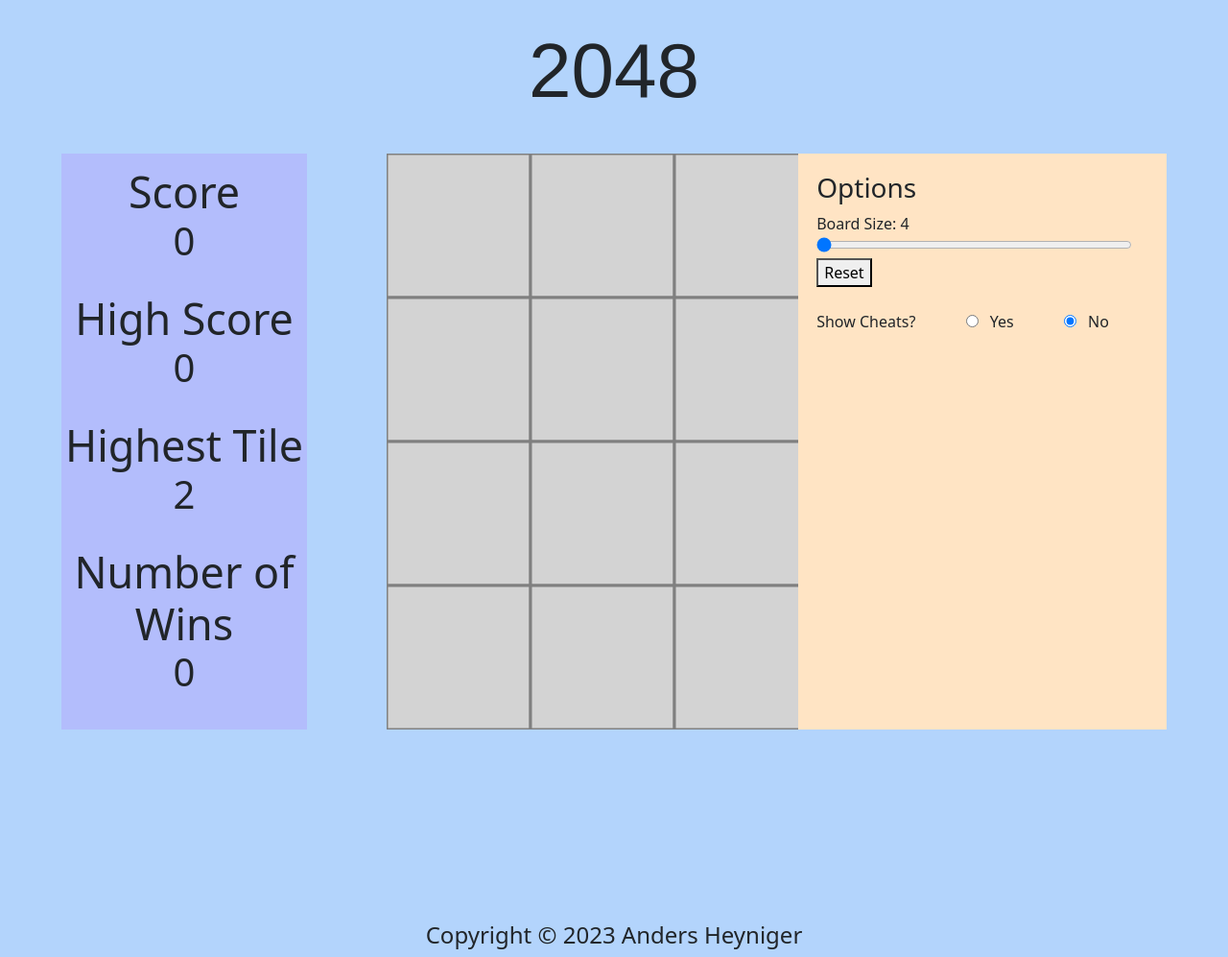
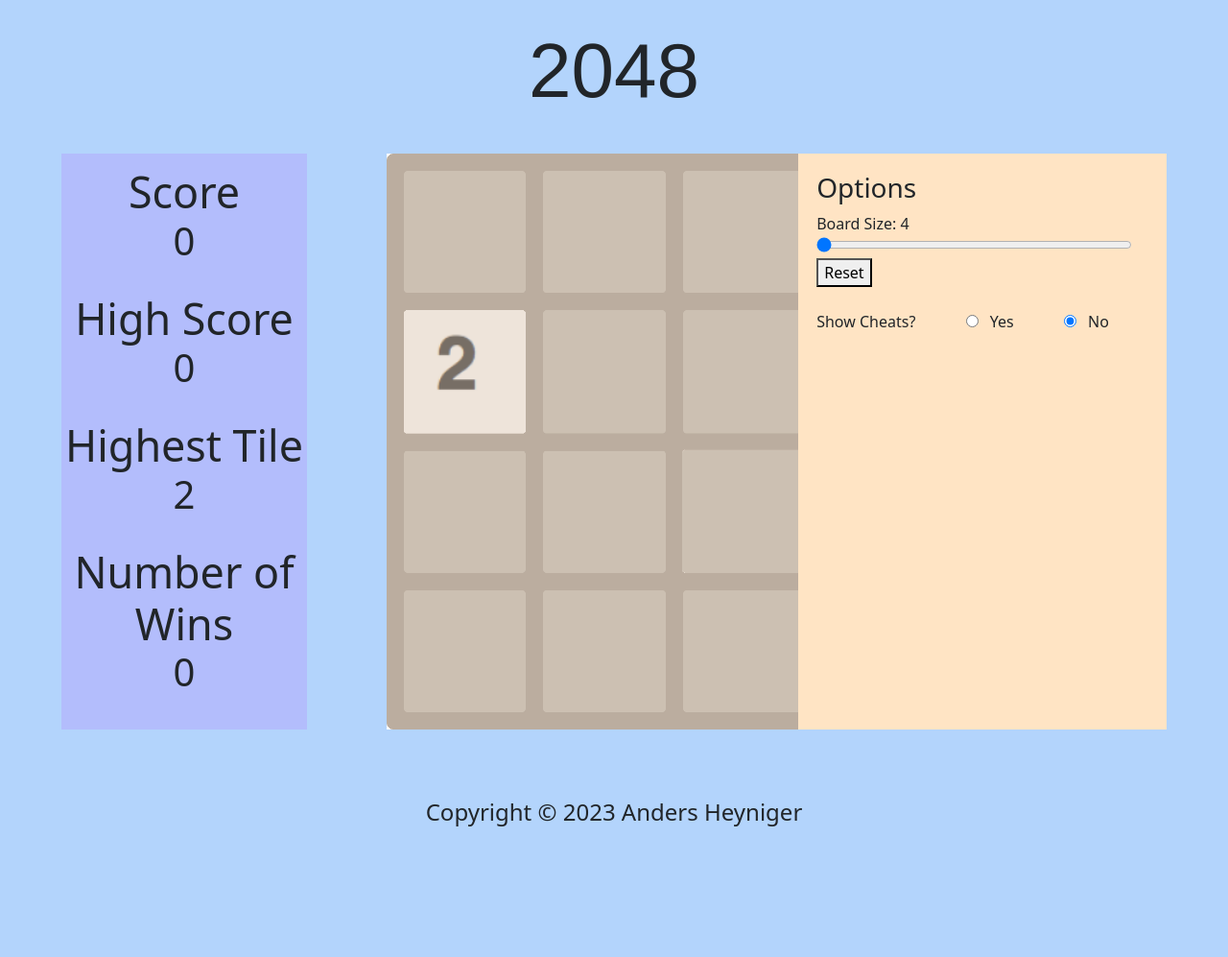
Before and after one commit to AndersHeyniger/cse264_2048, a website: page public/index.html in a window 1280 px wide. Shown: the whole page at 96% size. After the commit the page ends 960 px from the top, so only its background shows below. Drawn offline with Linux system fonts and the light colour scheme.

Commit message:
Now possible to play with original 2048 board/style

```diff
--- a/public/css/style.css
+++ b/public/css/style.css
@@ -30,7 +30,7 @@ body {
 }
 
 #container {
-  margin-top: 2%;
+  margin-top: 1%;
   height: 800px;
   width: 100%;
 }
--- a/public/index.html
+++ b/public/index.html
@@ -91,11 +91,11 @@
         <button type="button" id="spawn">Spawn Tile</button>
       </div>
     </div>
+    <footer>
+      <br><br><br>
+      <h4>Copyright &copy; 2023 Anders Heyniger</h4>
+  </footer>
   </div>
-
-  <footer>
-    <h4>Copyright &copy; 2023 Anders Heyniger</h4>
-</footer>
 
   <script src="js/vendor/jquery.min.js" crossorigin="anonymous"></script>
   <script src="js/vendor/bootstrap.bundle.min.js" crossorigin="anonymous"></script>
--- a/public/js/script.js
+++ b/public/js/script.js
@@ -7,8 +7,16 @@ let tileSize = canvas.offsetWidth / gridSize;
 let spawn2 = true;
 let spawn4 = true;
 let spawn8 = false;
+let classic = true;
 const animationTime = 200; // milliseconds
 const emptyGrid = [[0, 0, 0, 0], [0, 0, 0, 0], [0, 0, 0, 0], [0, 0, 0, 0]];
+
+let board_img_path = "/img/empty_2048_full.png";
+let border_img_path = "/img/empty_2048_border.png";
+let img_paths = ["/img/tile2.PNG", "/img/tile4.PNG", "/img/tile8.PNG",
+                "/img/tile16.PNG", "/img/tile32.PNG", "/img/tile64.PNG", "/img/tile128.PNG",
+                "/img/tile256.PNG", "/img/tile512.PNG", "/img/tile1024.PNG", "/img/tile2048.PNG"];
+let images;
 
 let spawnTiles = true;
 
@@ -29,6 +37,32 @@ $(() => {
 });
 
 function init() {
+    let img_promises = [];
+    let prom = new Promise((resolve, reject) => {
+        let img = new Image(canvas.offsetWidth, canvas.offsetHeight);
+        img.src = board_img_path;
+        img.onload = () => resolve(img);
+        img.onerror = () => reject(new Error("image not loaded"));
+    });
+    img_promises.push(prom);
+    for (let path of img_paths) {
+        let prom = new Promise((resolve, reject) => {
+            let img = new Image(tileSize, tileSize);
+            img.src = path;
+            img.onload = () => resolve(img);
+            img.onerror = () => reject(new Error("image not loaded"));
+        });
+        img_promises.push(prom);
+    }
+    prom = new Promise((resolve, reject) => {
+        let img = new Image(canvas.offsetWidth, canvas.offsetHeight);
+        img.src = border_img_path;
+        img.onload = () => resolve(img);
+        img.onerror = () => reject(new Error("image not loaded"));
+    });
+    img_promises.push(prom);
+    Promise.all(img_promises).then(function (imgs) {
+        images = imgs;
         grid = makeGrid(grid);
         oldgrid = makeGrid();
         if (spawnTiles) placeRandTile(grid);
@@ -45,6 +79,8 @@ function init() {
         drawGrid(grid);
         updateStats();
         $("#size_label").html(`Board Size: ${$("#size").val()}`);
+    });
+
 }
 
 function makeGrid() {
@@ -59,8 +95,8 @@ function makeGrid() {
 }
 
 function drawGrid(grid) {
-    ctx.clearRect(0, 0, canvas.offsetWidth, canvas.offsetHeight);
-
+    //ctx.clearRect(0, 0, canvas.offsetWidth, canvas.offsetHeight);
+    if (!classic) {
         // draw empty tiles first
         for (let i = 0; i < gridSize; i++) {
             for (let j = 0; j < gridSize; j++) {
@@ -79,6 +115,22 @@ function drawGrid(grid) {
                     drawTile(tile, i, j);
                 }
             }
+        }
+    }
+    else {
+        ctx.drawImage(images[0], 0, 0, canvas.offsetWidth, canvas.offsetHeight);
+        for (let i = 0; i < gridSize; i++) {
+            for (let j = 0; j < gridSize; j++) {
+                let tile = grid[i][j];
+                if (tile != 0) {
+                    ctx.drawImage(images[tile], j * tileSize, i * tileSize, tileSize, tileSize);
+                }
+                //ctx.strokeStyle = "#bbada0";
+                //ctx.lineWidth = 23;
+                //ctx.strokeRect(j * tileSize, i * tileSize, tileSize, tileSize);
+            }
+        }
+        ctx.drawImage(images[12], 0, 0, canvas.offsetWidth, canvas.offsetHeight);
     }
 }
 
```
Also changed, not shown: public/img/blank_board.PNG (added), public/img/empty_2048.png (added), public/img/empty_2048_border.png (added), public/img/empty_2048_full.png (added), public/img/tile1024.PNG (added), public/img/tile128.PNG (added), public/img/tile16.PNG (added), public/img/tile2.PNG (added), public/img/tile2048.PNG (added), public/img/tile256.PNG (added), public/img/tile32.PNG (added), public/img/tile4.PNG (added), public/img/tile512.PNG (added), public/img/tile64.PNG (added), 1 more files. Lines whose indentation alone changed are shown as unchanged.
